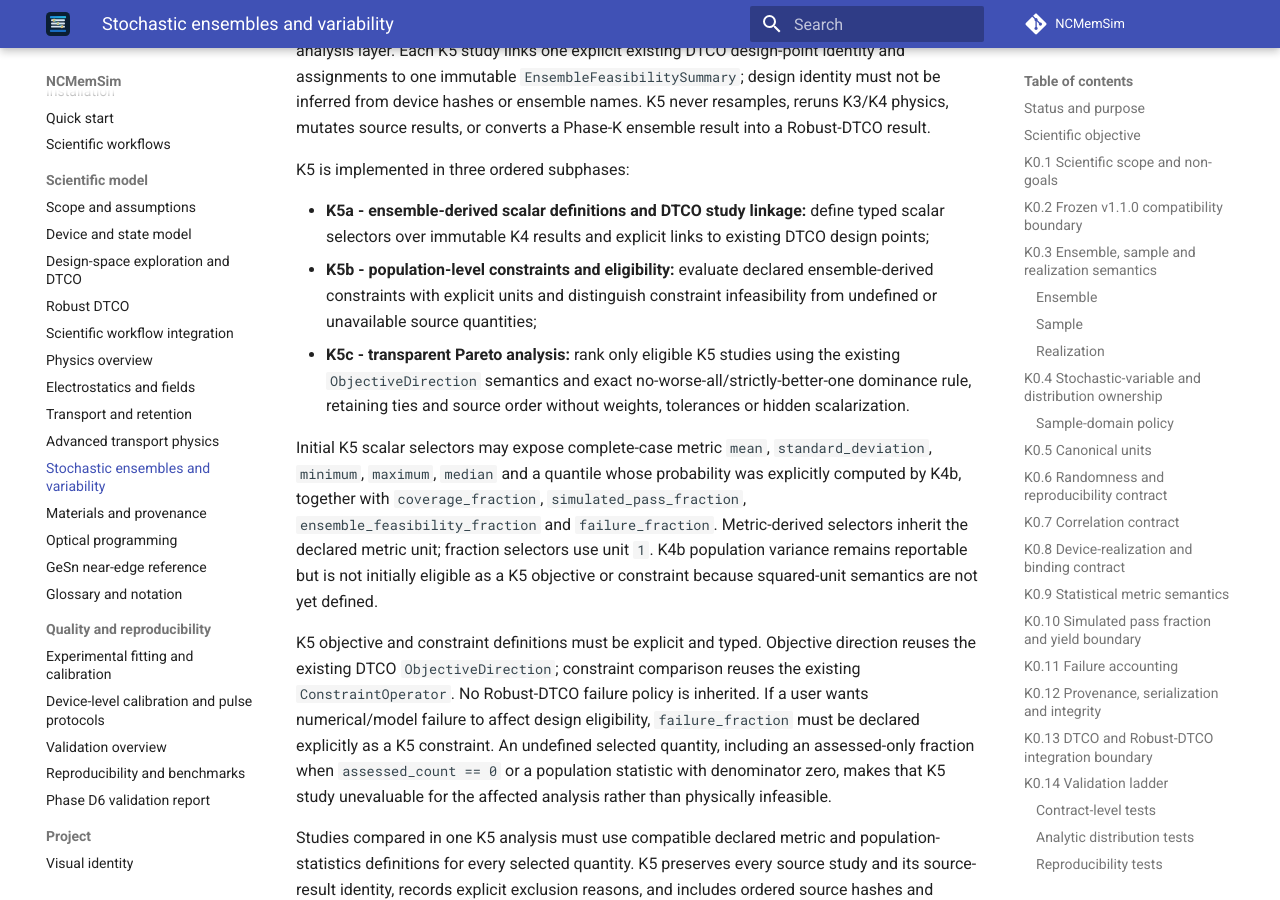
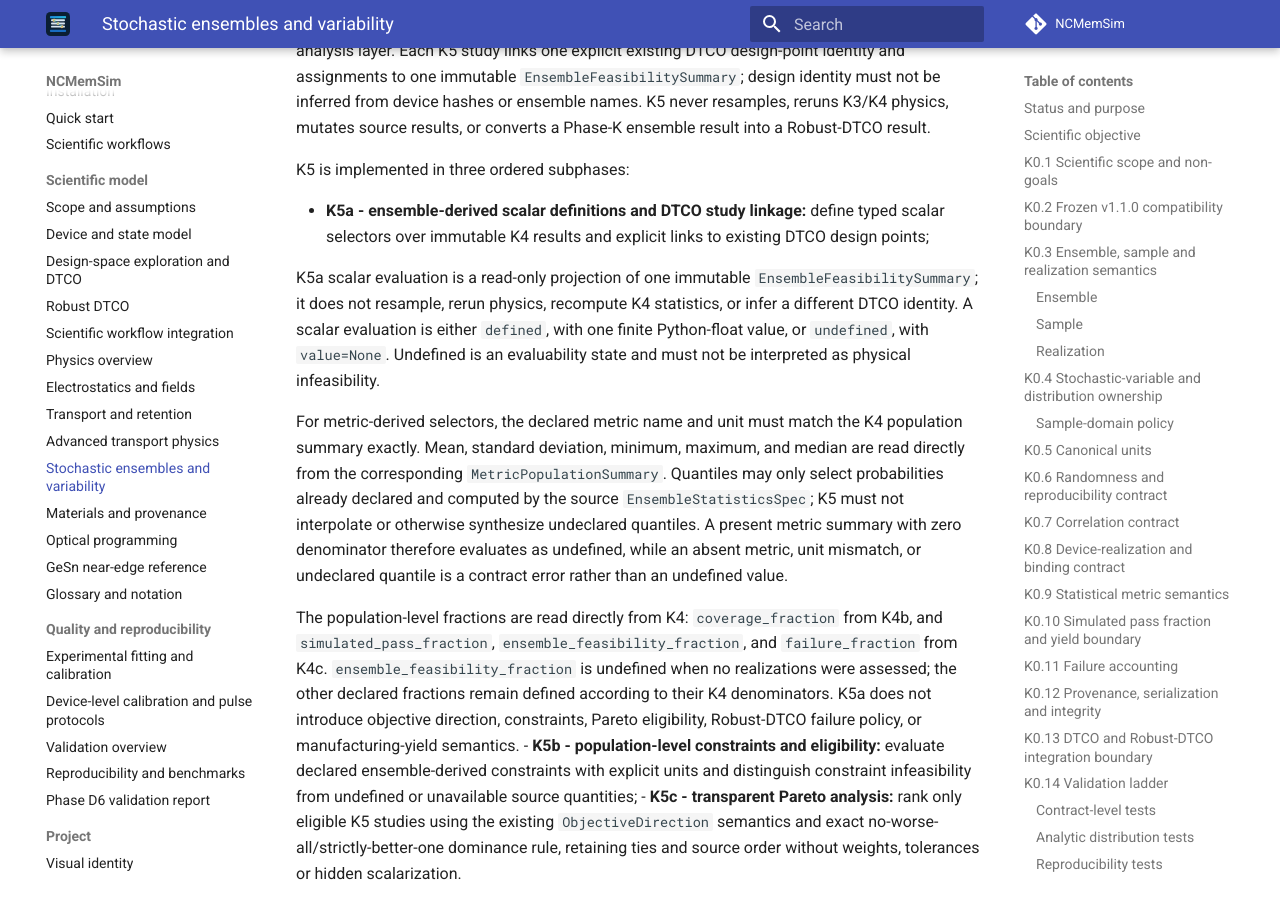
Before and after one commit to ocojocaru/NCMemSim, an MkDocs documentation site: the page built from docs/stochastic_ensembles.md, in a window 1280 px wide and 900 px high, scrolled down 21409 px. Built offline with MkDocs 1.6.1 and Material for MkDocs 9.7.7, drawn with Linux system fonts in a browser that asks for light colours; comment, search, counter and statistics services are not loaded.

Commit message:
Define Phase K5a scalar evaluation contract

```diff
--- a/docs/stochastic_ensembles.md
+++ b/docs/stochastic_ensembles.md
@@ -726,6 +726,12 @@
 K5 is implemented in three ordered subphases:
 
 - **K5a - ensemble-derived scalar definitions and DTCO study linkage:** define typed scalar selectors over immutable K4 results and explicit links to existing DTCO design points;
+
+K5a scalar evaluation is a read-only projection of one immutable `EnsembleFeasibilitySummary`; it does not resample, rerun physics, recompute K4 statistics, or infer a different DTCO identity. A scalar evaluation is either `defined`, with one finite Python-float value, or `undefined`, with `value=None`. Undefined is an evaluability state and must not be interpreted as physical infeasibility.
+
+For metric-derived selectors, the declared metric name and unit must match the K4 population summary exactly. Mean, standard deviation, minimum, maximum, and median are read directly from the corresponding `MetricPopulationSummary`. Quantiles may only select probabilities already declared and computed by the source `EnsembleStatisticsSpec`; K5 must not interpolate or otherwise synthesize undeclared quantiles. A present metric summary with zero denominator therefore evaluates as undefined, while an absent metric, unit mismatch, or undeclared quantile is a contract error rather than an undefined value.
+
+The population-level fractions are read directly from K4: `coverage_fraction` from K4b, and `simulated_pass_fraction`, `ensemble_feasibility_fraction`, and `failure_fraction` from K4c. `ensemble_feasibility_fraction` is undefined when no realizations were assessed; the other declared fractions remain defined according to their K4 denominators. K5a does not introduce objective direction, constraints, Pareto eligibility, Robust-DTCO failure policy, or manufacturing-yield semantics.
 - **K5b - population-level constraints and eligibility:** evaluate declared ensemble-derived constraints with explicit units and distinguish constraint infeasibility from undefined or unavailable source quantities;
 - **K5c - transparent Pareto analysis:** rank only eligible K5 studies using the existing `ObjectiveDirection` semantics and exact no-worse-all/strictly-better-one dominance rule, retaining ties and source order without weights, tolerances or hidden scalarization.
 
```
